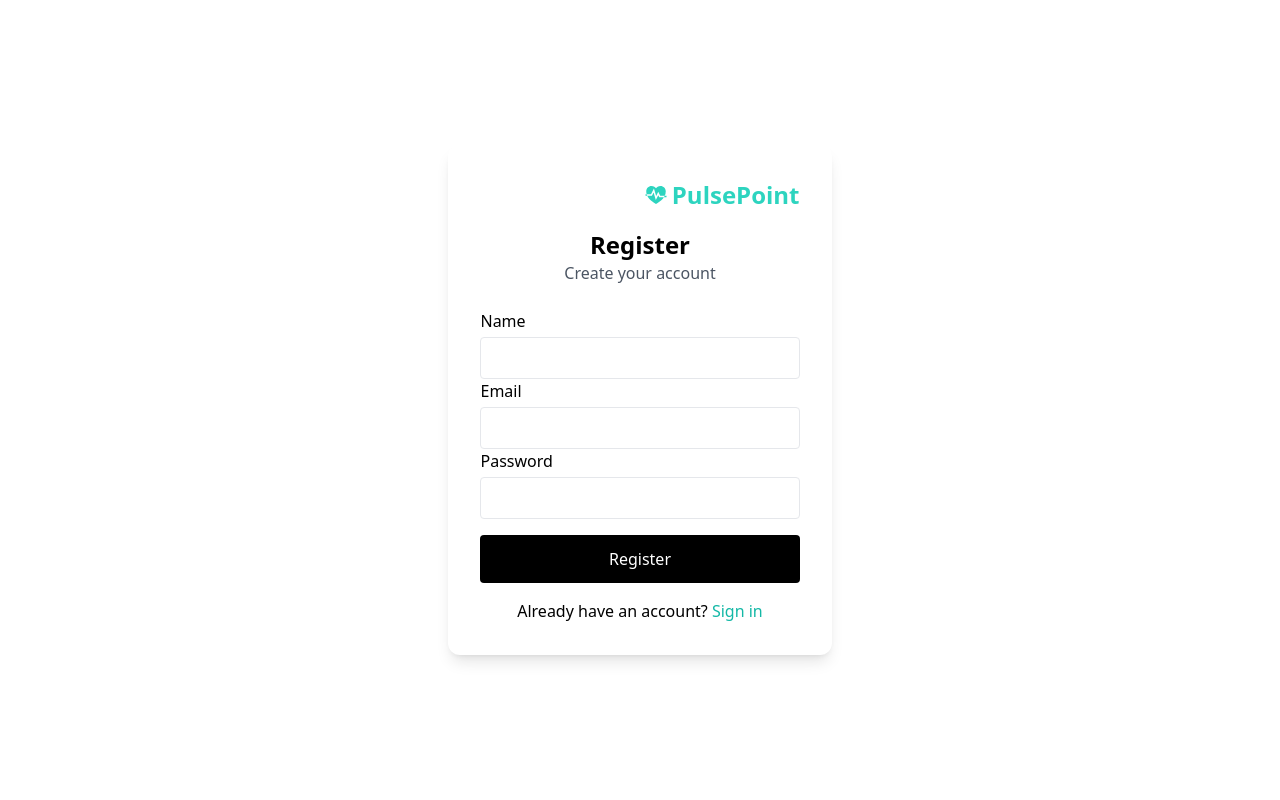
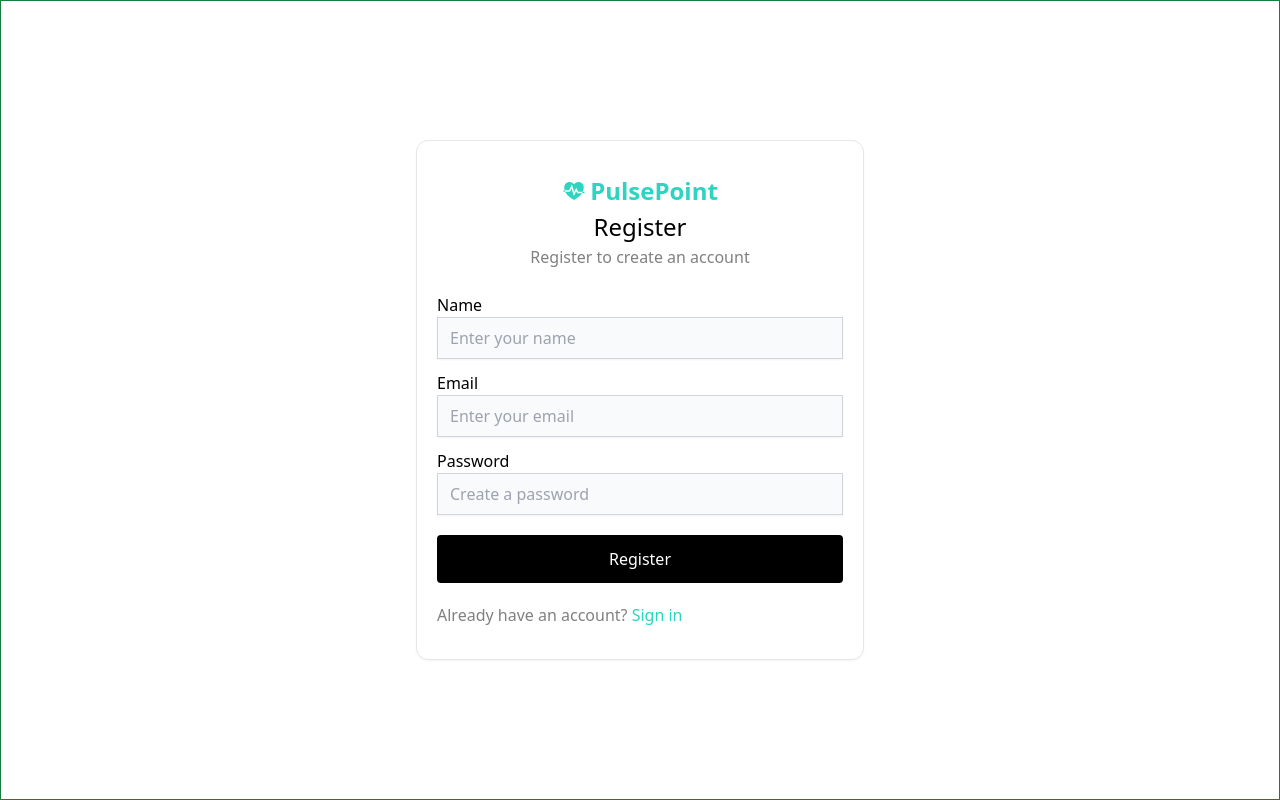
Before and after one commit to Amohamed24/ecommerce, a React (Vite) app in the folder frontend/: page / in a window 1280 px wide. Built offline with nearby package versions, Linux system fonts and the light colour scheme.

Commit message:
updated the register page to match signin

```diff
--- a/frontend/src/pages/RegisterPage.tsx
+++ b/frontend/src/pages/RegisterPage.tsx
@@ -46,66 +46,81 @@ const RegisterPage = () => {
   };
 
   return (
-    <div className="flex h-screen w-full">
-      <div className="m-auto max-w-md p-8 shadow-lg rounded-xl bg-white">
-        <div className="text-center mb-6">
+    <>
+      <div className="flex h-screen w-full border border-green-700">
+        <div className="flex flex-col justify-center border border-gray-200 shadow-sm max-w-md rounded-xl m-auto align-middle px-5 py-8">
+          <div className="flex flex-col text-center justify-center mb-6 align-middle">
+            <div className="flex justify-center">
               <Logo />
-          <h1 className="text-2xl font-semibold mt-4">Register</h1>
-          <p className="text-gray-600">Create your account</p>
             </div>
-        <form onSubmit={handleSubmit} className="space-y-4">
-          <label>
-            <span className="block mb-1">Name</span>
+            <h1>Register</h1>
+            <h3>Register to create an account</h3>
+          </div>
+
+          <form onSubmit={handleSubmit}>
+            <label htmlFor="name">Name</label>
             <input
               type="text"
+              id="name"
               value={formData.name}
-              onChange={e => setFormData({ ...formData, name: e.target.value })}
+              onChange={(e) =>
+                setFormData({ ...formData, name: e.target.value })
+              }
+              placeholder="Enter your name"
+              className="w-full px-3 py-2 border border-gray-300 rounded-md shadow-sm placeholder-gray-400 focus:outline-none focus:ring-teal-500 focus:border-teal-500 bg-gray-50 mb-3"
               required
-              className="w-full px-3 py-2 border rounded focus:outline-none focus:ring"
             />
-          </label>
-          <label>
-            <span className="block mb-1">Email</span>
+
+            <label htmlFor="email">Email</label>
             <input
               type="email"
+              id="email"
               value={formData.email}
-              onChange={e => setFormData({ ...formData, email: e.target.value })}
+              onChange={(e) =>
+                setFormData({ ...formData, email: e.target.value })
+              }
+              placeholder="Enter your email"
+              className="w-full px-3 py-2 border border-gray-300 rounded-md shadow-sm placeholder-gray-400 focus:outline-none focus:ring-teal-500 focus:border-teal-500 bg-gray-50 mb-3"
               required
-              className="w-full px-3 py-2 border rounded focus:outline-none focus:ring"
             />
-          </label>
-          <label>
-            <span className="block mb-1">Password</span>
+
+            <label htmlFor="password">Password</label>
             <input
               type="password"
+              id="password"
               value={formData.password}
-              onChange={e => setFormData({ ...formData, password: e.target.value })}
+              onChange={(e) =>
+                setFormData({ ...formData, password: e.target.value })
+              }
+              placeholder="Create a password"
+              className="w-full px-3 py-2 border border-gray-300 rounded-md shadow-sm placeholder-gray-400 focus:outline-none focus:ring-teal-500 focus:border-teal-500 bg-gray-50"
               required
-              className="w-full px-3 py-2 border rounded focus:outline-none focus:ring"
             />
-          </label>
+
             <button
               type="submit"
               disabled={isLoading}
-            className="w-full py-3 bg-black text-white rounded hover:opacity-90"
+              className="border border-none bg-black text-white w-full py-3 rounded my-5 hover:bg-opacity-75"
             >
               {isLoading ? 'Registering...' : 'Register'}
             </button>
+
+            <ToastContainer />
           </form>
-        <div className="mt-4 text-center">
-          <p>
+          <div>
+            <h3>
               Already have an account?{' '}
               <span
                 onClick={goToSignInPage}
-              className="text-teal-500 hover:underline cursor-pointer"
+                className="hover:underline cursor-pointer text-teal-400"
               >
                 Sign in
               </span>
-          </p>
-        </div>
-        <ToastContainer position="bottom-center" />
+            </h3>
           </div>
         </div>
+      </div>
+    </>
   );
 };
 
```
Lines whose indentation alone changed are shown as unchanged.
